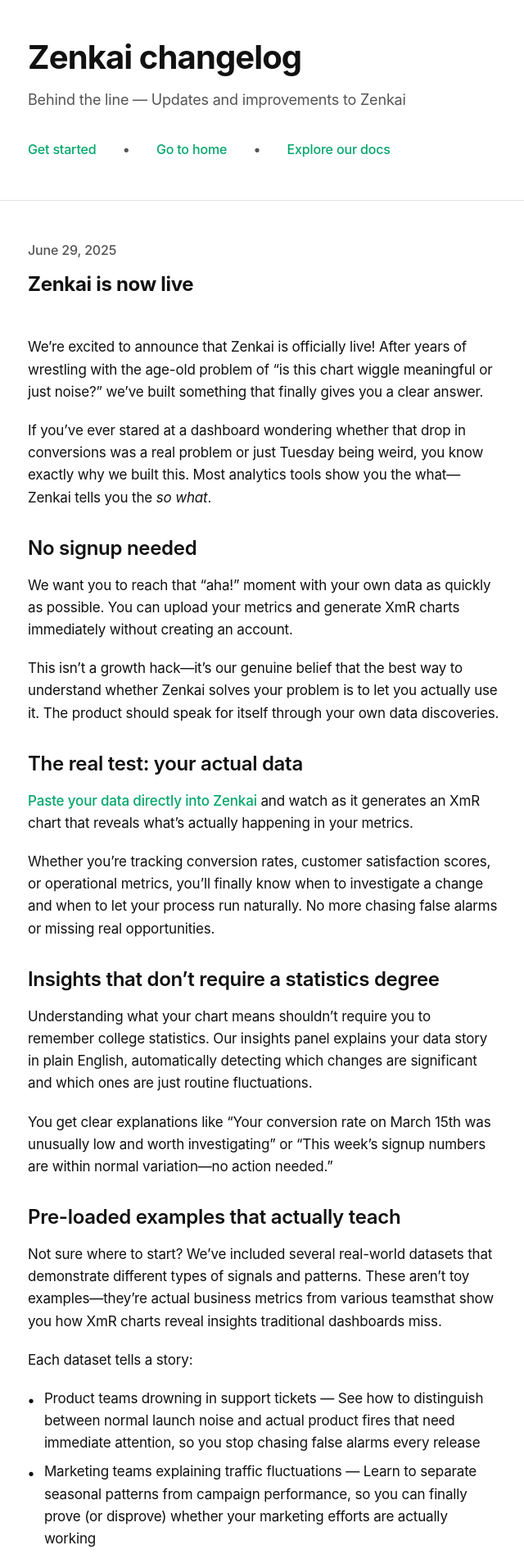
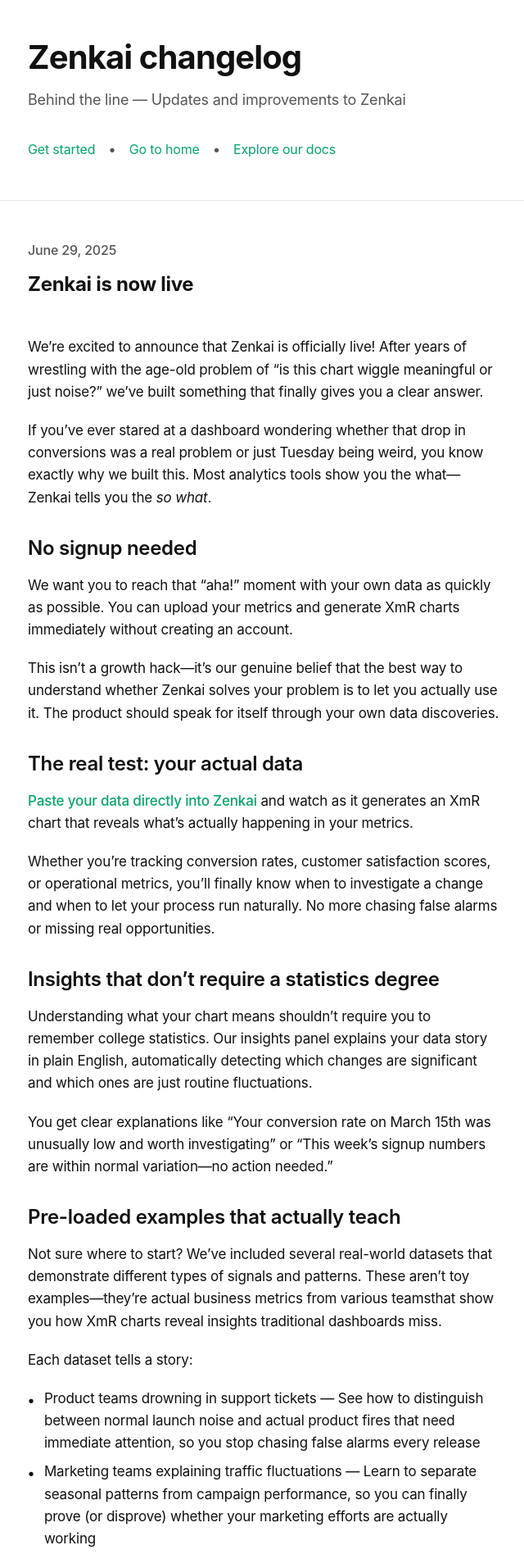
Before and after one commit to mikklemberg/zenkai-changelog, a Jekyll site: the page built from index.html, in a window 1280 px wide. Shown: the top 1902 px of the page at 82% size, without its empty margins (318-958 px from the left). Built offline with Jekyll 4.4.1, drawn with Linux system fonts in a browser that asks for light colours; the list of posts is cut into pages by our own code.

Commit message:
Update main.css

```diff
--- a/assets/css/main.css
+++ b/assets/css/main.css
@@ -85,7 +85,7 @@
 
 .header-links {
     display: flex;
-    gap: 1.5rem;
+    gap: 0.5rem; /* Reduced from 1.5rem */
     align-items: center;
     flex-wrap: wrap;
     max-width: 100%;
@@ -94,20 +94,21 @@
 .header-links a {
     color: var(--color-primary);
     text-decoration: none;
-    font-weight: 500;
+    font-weight: 400;
     font-size: var(--text-sm);
     transition: all 0.2s ease;
+    white-space: nowrap;
 }
 
 .header-links a:hover {
     text-decoration: underline;
     color: var(--color-primary-dark);
 }
-
 .separator {
     color: var(--color-text-secondary);
-    margin: 0 0.5rem;
+    margin: 0 0.5rem; /* Reduced from 0.5rem on each side */
     flex-shrink: 0;
+    font-weight: 400; /* Ensure consistency */
 }
 
 /* Main Content */
@@ -413,7 +414,7 @@
     }
 
     .header-links {
-        gap: 1rem;
+        gap: 0.25rem;
     }
 
     .entry-title {
```
